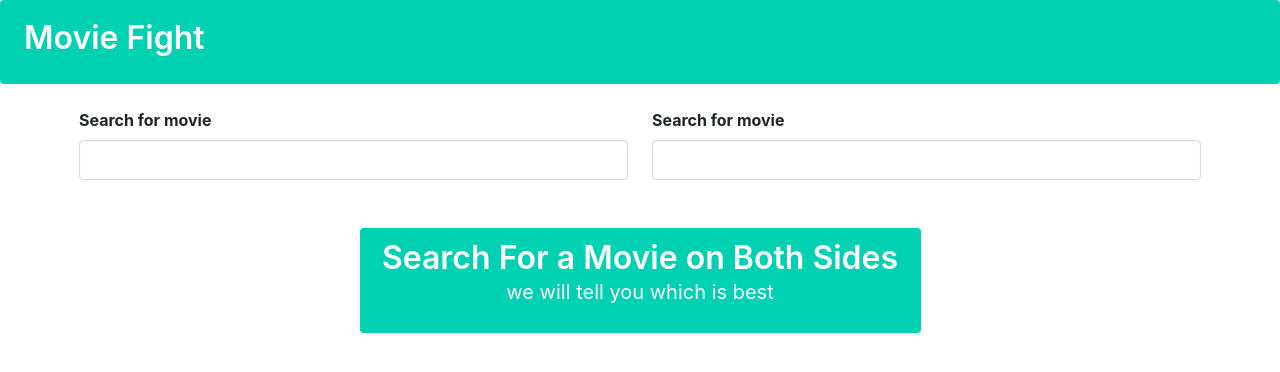
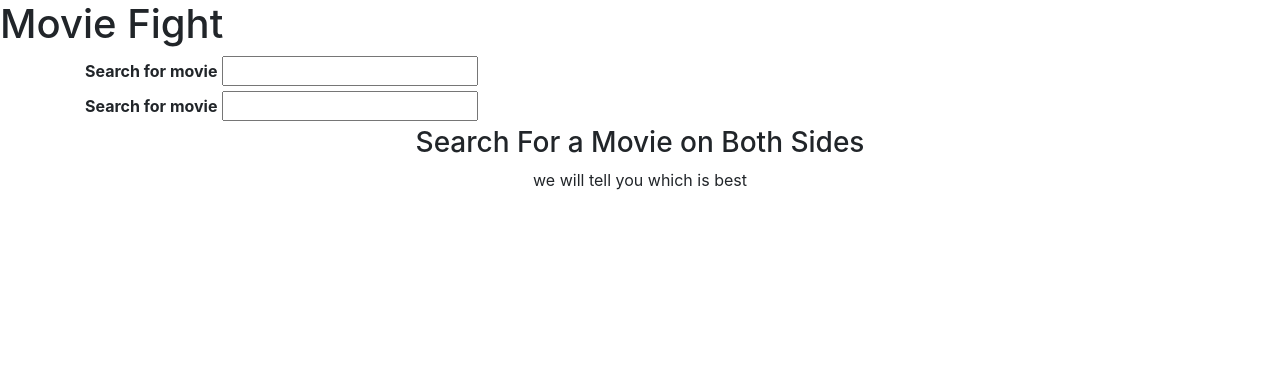
Before and after one commit to Hajar-12/MovieApp, a plain HTML site: page index.html in a window 1280 px wide. Drawn offline with nearby package versions, Linux system fonts and the light colour scheme.

Commit message:
Update index.html

```diff
--- a/index.html
+++ b/index.html
@@ -7,7 +7,6 @@
     <title>Movie App</title>
     <link rel="stylesheet" href="style.css">
 
-    <link rel="stylesheet" href="https://cdnjs.cloudflare.com/ajax/libs/bulma/0.9.4/css/bulma.min.css" integrity="sha512-HqxHUkJM0SYcbvxUw5P60SzdOTy/QVwA1JJrvaXJv4q7lmbDZCmZaqz01UPOaQveoxfYRv1tHozWGPMcuTBuvQ==" crossorigin="anonymous" referrerpolicy="no-referrer" />
     <script src="https://cdn.jsdelivr.net/npm/axios/dist/axios.min.js"></script>
     <script src="https://code.jquery.com/jquery-3.2.1.slim.min.js" integrity="sha384-KJ3o2DKtIkvYIK3UENzmM7KCkRr/rE9/Qpg6aAZGJwFDMVNA/GpGFF93hXpG5KkN" crossorigin="anonymous"></script>
     <script src="https://cdn.jsdelivr.net/npm/popper.js@1.12.9/dist/umd/popper.min.js" integrity="sha384-ApNbgh9B+Y1QKtv3Rn7W3mgPxhU9K/ScQsAP7hUibX39j7fakFPskvXusvfa0b4Q" crossorigin="anonymous"></script>
```
